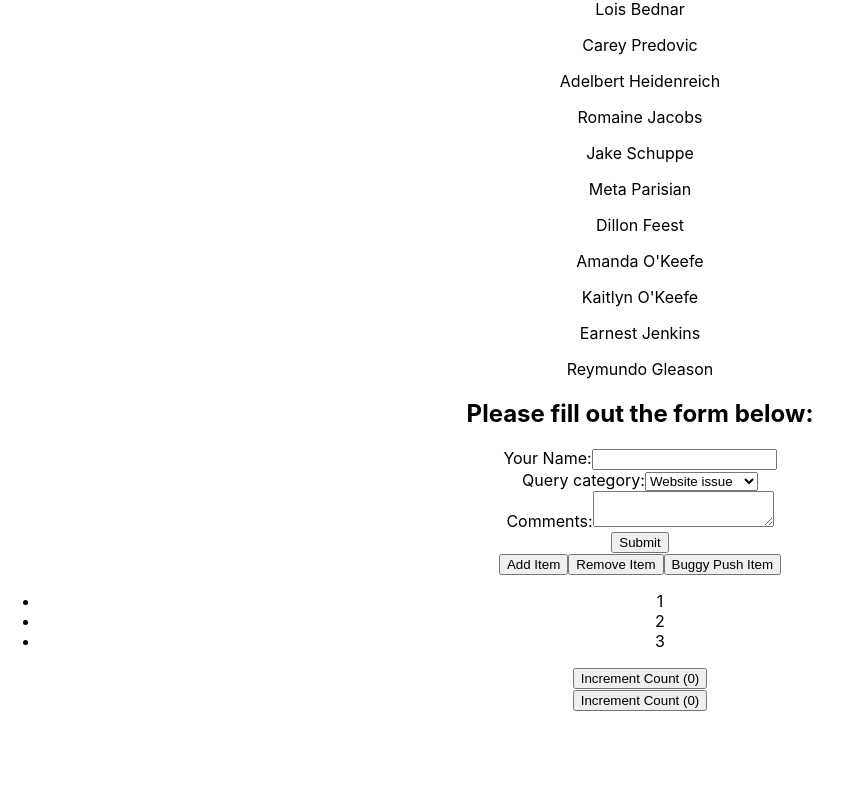
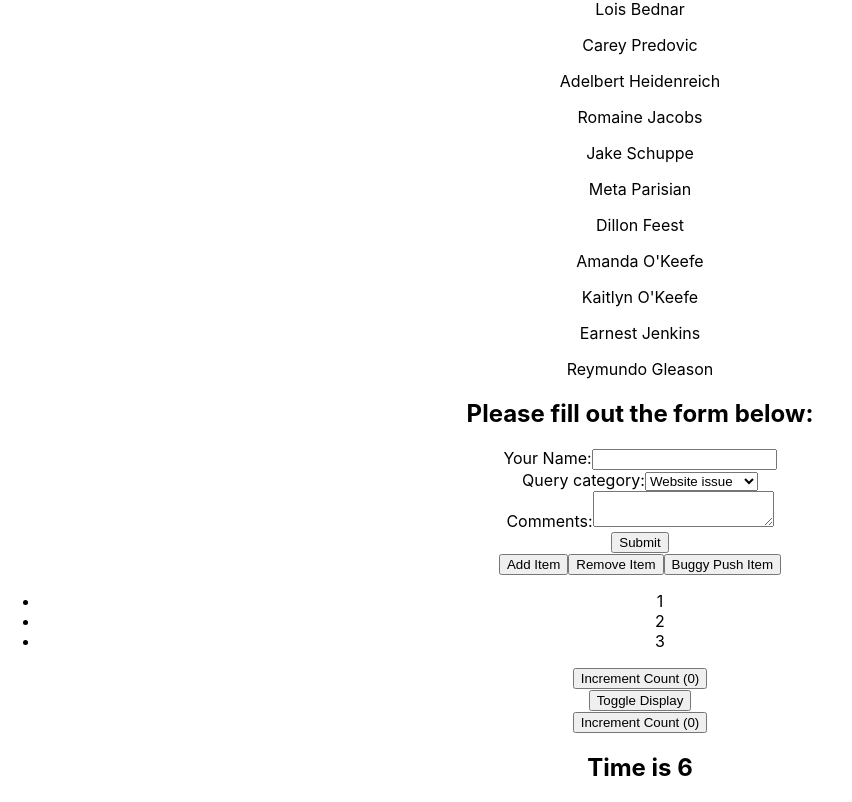
Before and after one commit to kelseyjaneadams/react-essentials, a React (Create React App) app in the folder my-app/: page / in a window 1280 px wide. Shown: the part 9414-10216 px from the top of the page, without its empty margins (0-852 px from the left). Before the commit the page ends 10125 px from the top, so only its background shows below. Built offline with nearby package versions, Linux system fonts and the light colour scheme.

Commit message:
useEffect hook counter container

```diff
--- a/my-app/src/App.js
+++ b/my-app/src/App.js
@@ -20,8 +20,8 @@
 import { SearchBar3 } from './components/SearchBar3';
 import ControlledFormHooks from './components/ControlledFormHooks';
 import UseStateWithArrays from './components/UseStateWithArrays';
-import UseEffectCounter from './components/UseEffectCounter';
 import ClassCounter from './components/ClassCounter';
+import UseEffectCounterContainer from './components/UseEffectCounterContainer';
 
 
 function App() {
@@ -49,7 +49,7 @@
      <ControlledFormHooks />
      <UseStateWithArrays />
      <ClassCounter />
-     <UseEffectCounter />
+     <UseEffectCounterContainer />
 
     </div>
   );
--- a/my-app/src/components/UseEffectCounter.js
+++ b/my-app/src/components/UseEffectCounter.js
@@ -2,9 +2,23 @@
 
 function UseEffectCounter() {
     const [count, setCount] = useState(0);
+    const [time, setTime] = useState(0);
+
     useEffect(() => {
+        console.log('count 1 effect');
         document.title = count;
-    });
+    }, [count]);
+    useEffect(()=>{
+        console.log('Creating timer');
+        const interval = setInterval(() => {
+            console.log('Interval executed');
+            setTime(time => time + 1)
+        }, 1000);
+        return () => {
+            console.log('cleaning up!');
+            clearInterval(interval);
+        }
+    }, []);
     return (
         <div>
             <button onClick={
@@ -12,6 +26,7 @@
             }>
                 Increment Count ({count})
             </button>
+            <h2>Time is {time}</h2>
         </div>
     )
 }
--- /dev/null
+++ b/my-app/src/components/UseEffectCounterContainer.js
@@ -0,0 +1,18 @@
+import React, {useState} from 'react'
+import UseEffectCounter from './UseEffectCounter';
+
+function UseEffectCounterContainer() {
+    const [display, setDisplay] = useState(true);
+    return (
+        <div>
+            <button onClick={ () => {
+                setDisplay(!display)
+            }}>
+                Toggle Display
+            </button>
+            {display && <UseEffectCounter />}
+        </div>
+    )
+}
+
+export default UseEffectCounterContainer
```
